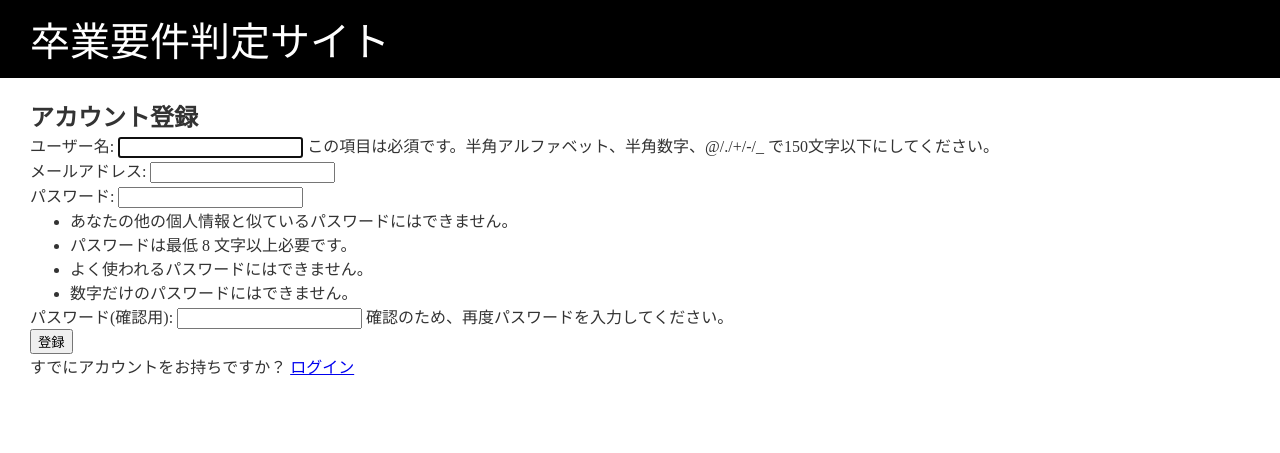
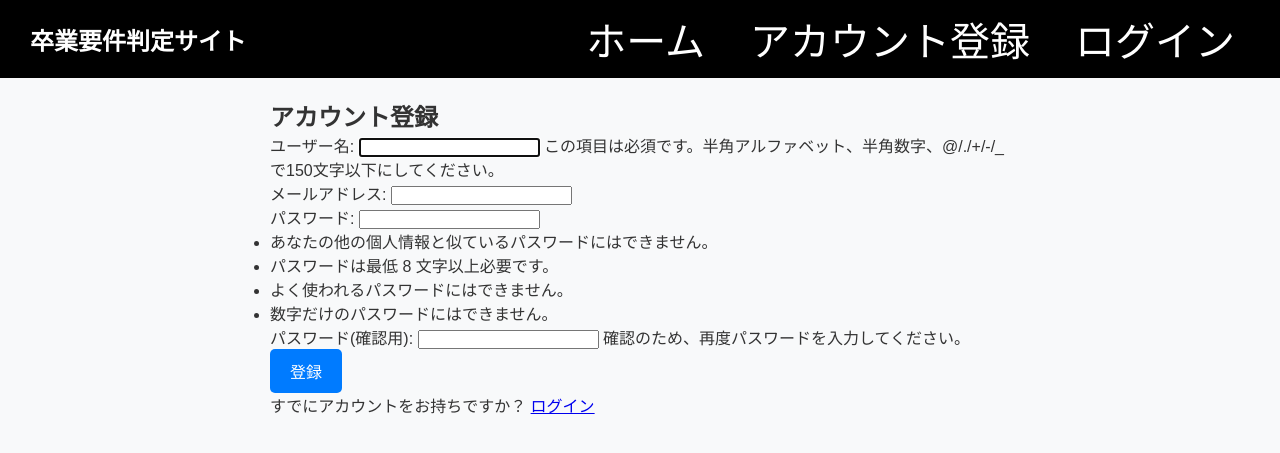
Before and after one commit to dylantok/Course-Registration-app, a Django app: page /signup/ in a window 1280 px wide. Shown: the top 453 px of the page. Run offline with Django 4.2, Linux system fonts and the light colour scheme.

Commit message:
cssとハンバーガーメニュー追加によるjs関連の追加

```diff
--- a/prot/judge/accounts/views.py
+++ b/prot/judge/accounts/views.py
@@ -2,6 +2,10 @@ from django.shortcuts import render, redirect
 from django.contrib.auth import login
 from .forms import SignUpForm
 from django.urls import reverse
+
+
+def home(request):
+    return render(request, 'home.html')
 
 def signup(request):
     if request.method == "POST":
--- a/prot/judge/hantei/templates/base.html
+++ b/prot/judge/hantei/templates/base.html
@@ -1,9 +1,11 @@
 <!DOCTYPE html>
 <html lang="ja">
 <head>
+    {% load static %}
     <meta charset="UTF-8">
     <meta name="viewpoint" content="width=device-width, initial-scale=1">
     <title>卒業要件判定サイト</title>
+    <link rel="stylesheet" href="{% static 'css/style.css' %}">
     <style>
         * {
             margin: 0;
@@ -32,9 +34,25 @@
     </style>
 </head>
 <body>
-    <header>卒業要件判定サイト</header>
+    <header>
+        <h1>卒業要件判定サイト</h1>
+        <button class="menu-btn" onclick="toggleMenu()">&#9776;</button> <!-- ハンバーガーメニューアイコン -->
+        <nav id="nav-menu" class="hidden">
+            <ul>
+                <li><a href="{% url 'home' %}">ホーム</a></li>
+                {% if user.is_authenticated %}
+                    <li>こんにちは、{{ user.username }}さん</li>
+                    <li><a href="{% url 'logout' %}">ログアウト</a></li>
+                {% else %}
+                    <li><a href="{% url 'signup' %}">アカウント登録</a></li>
+                    <li><a href="{% url 'login' %}">ログイン</a></li>
+                {% endif %}
+            </ul>
+        </nav>
+    </header>
     <main>
         {% block content %}{% endblock %}
     </main>
+    <script src="{% static 'js/script.js' %}"></script>
 </body>
 </html>
--- a/prot/judge/project/urls.py
+++ b/prot/judge/project/urls.py
@@ -24,6 +24,7 @@ urlpatterns = [
     path('hantei/', include('hantei.urls')),
     path('accounts/', include('django.contrib.auth.urls')),
     path('signup/', accounts_views.signup, name='signup'),
+    path('', accounts_views.home, name='home'),
 
     # パスワードリセットのURLパターン
     path('password_reset/', auth_views.PasswordResetView.as_view(template_name='registration/password_reset_custom.html'), name='password_reset'),
--- /dev/null
+++ b/prot/judge/static/css/style.css
@@ -0,0 +1,131 @@
+/* ベース設定 */
+* {
+    margin: 0;
+    padding: 0;
+    box-sizing: border-box;
+}
+
+body {
+    font-family: Arial, sans-serif;
+    background-color: #f8f9fa;
+    color: #333;
+}
+
+/* ヘッダーとナビゲーション */
+header {
+    background-color: #343a40;
+    color: white;
+    padding: 10px 20px;
+    display: flex;
+    align-items: center;
+    justify-content: space-between;
+    position: relative;
+}
+
+header h1 {
+    font-size: 24px;
+    margin: 0;
+}
+
+.menu-btn {
+    font-size: 24px;
+    background: none;
+    border: none;
+    color: white;
+    cursor: pointer;
+    display: none;
+}
+
+nav {
+    display: flex;
+    align-items: center;
+}
+
+nav ul {
+    list-style: none;
+    display: flex;
+    gap: 15px;
+}
+
+nav ul li a {
+    color: white;
+    text-decoration: none;
+    padding: 8px 15px;
+    border-radius: 5px;
+    transition: background-color 0.3s ease;
+}
+
+nav ul li a:hover {
+    background-color: #495057;
+}
+
+/* モバイル表示用スタイル */
+@media (max-width: 768px) {
+    .menu-btn {
+        display: block;  /* ハンバーガーメニューを表示 */
+    }
+
+    nav {
+        position: absolute;
+        top: 60px;
+        left: 0;
+        width: 100%;
+        background-color: #343a40;
+        flex-direction: column;
+        align-items: flex-start;
+        display: none;
+    }
+
+    nav ul {
+        flex-direction: column;
+        width: 100%;
+    }
+
+    nav ul li {
+        width: 100%;
+        text-align: left;
+    }
+
+    nav ul li a {
+        display: block;
+        width: 100%;
+        padding: 15px;
+        color: white;
+    }
+
+    nav.show {
+        display: flex;
+    }
+}
+
+/* メインコンテンツ */
+main {
+    padding: 20px;
+    max-width: 800px;
+    margin: 0 auto;
+}
+
+/* ボタンスタイル */
+button {
+    background-color: #007bff;
+    color: white;
+    border: none;
+    padding: 10px 20px;
+    border-radius: 5px;
+    cursor: pointer;
+    font-size: 16px;
+    transition: background-color 0.3s ease;
+}
+
+button:hover {
+    background-color: #0056b3;
+}
+
+/* フッター */
+footer {
+    background-color: #343a40;
+    color: white;
+    padding: 10px;
+    text-align: center;
+    margin-top: 20px;
+}
--- /dev/null
+++ b/prot/judge/static/js/script.js
@@ -0,0 +1,5 @@
+// static/js/script.js
+function toggleMenu() {
+    const navMenu = document.querySelector('nav');
+    navMenu.classList.toggle('show');  // メニューの表示・非表示を切り替え
+}
```
Also changed, not shown: prot/judge/hantei/templates/home.html (added, +8 -0 lines), prot/judge/project/settings.py (+8 -0 lines), prot/judge/db.sqlite3.
